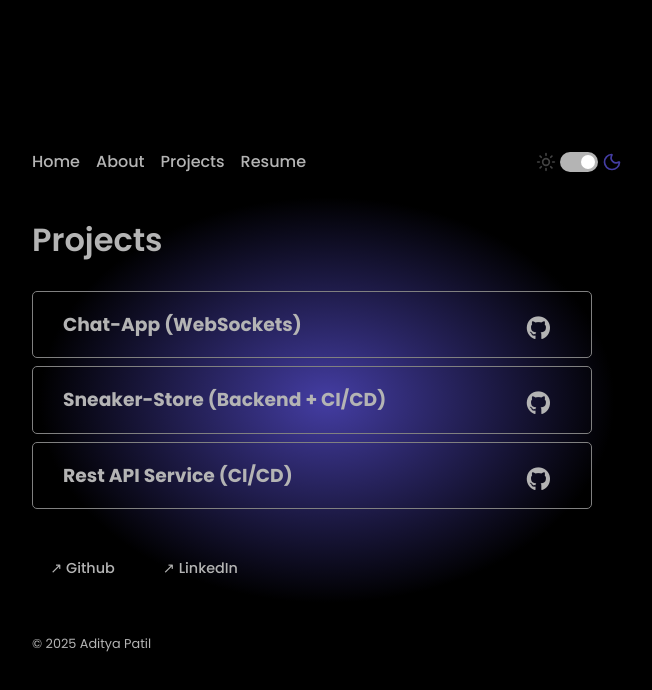
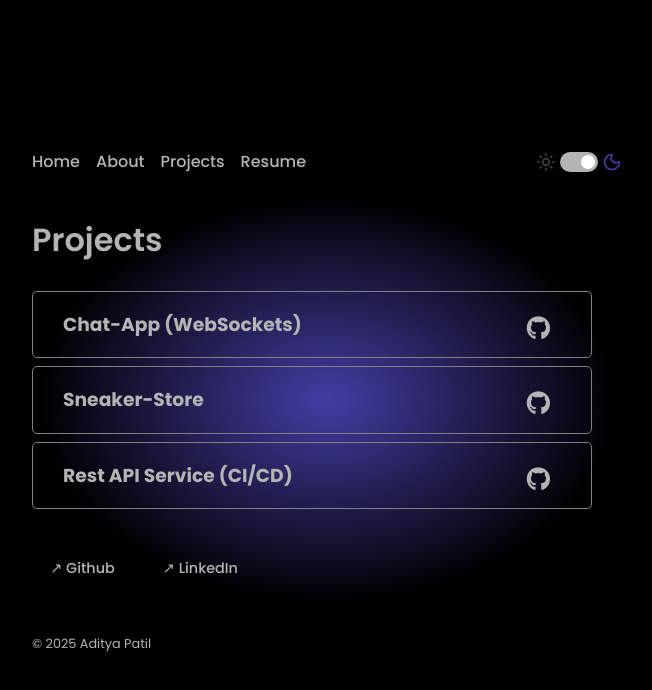
Before and after one commit to AdityaPatil0708/portfolio, a React (Vite) app: page /projects in a window 1280 px wide. Shown: the top 690 px of the page, without its empty margins (313-965 px from the left). Built offline with nearby package versions, Linux system fonts and the light colour scheme.

Commit message:
changed projects

```diff
--- a/src/components/HeroW.jsx
+++ b/src/components/HeroW.jsx
@@ -17,9 +17,9 @@ export default function Hero2() {
             </div>
             <div className="project2">
                 <div className="project2-title">
-                    <h3>Sneaker-Store (Backend + CI/CD)</h3>
+                    <h3>Sneaker-Store</h3>
                     <button>
-                        <a href="https://github.com/AdityaPatil0708/sneaker-store-backend.git"><i class="fab fa-github"></i></a>
+                        <a href="https://github.com/AdityaPatil0708/UrbanSteps.git"><i class="fab fa-github"></i></a>
                     </button>
                 </div>
             </div>
--- a/src/components/Profile.jsx
+++ b/src/components/Profile.jsx
@@ -4,7 +4,7 @@ export default function Profile() {
     return (
         <section className="profile">
             <div className='profile-1'>
-                <img src={profile} alt="Aditya's profile" className="avatar" />
+                <img src={profile} alt="Aditya's profile" className="avatar" /><br />
                 <p>Aditya Patil</p>
             </div>
             <div className='profile-2'>
```
